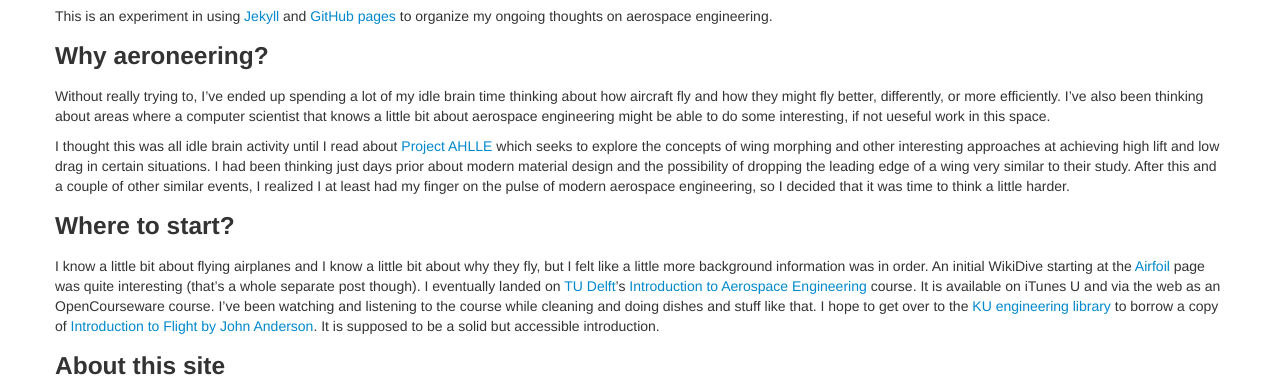
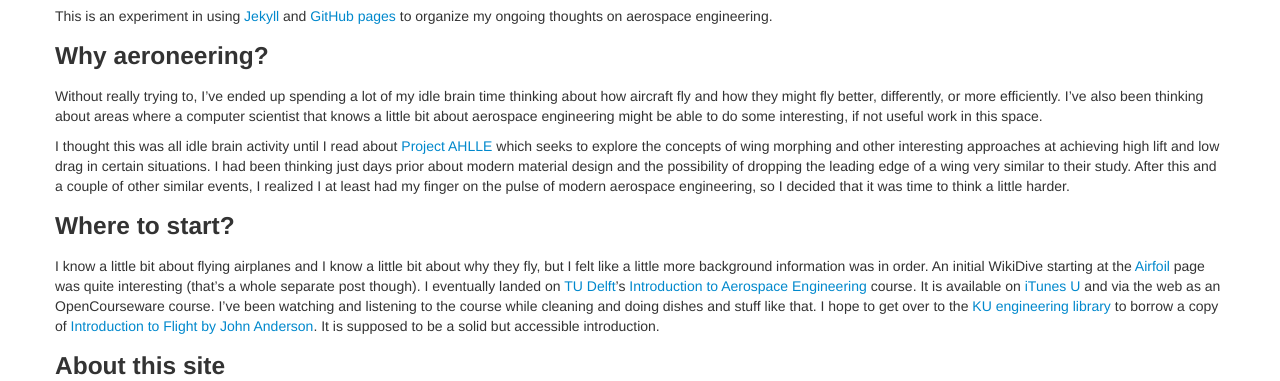
Before and after one commit to aeroneering/aeroneering.github.com, a Jekyll site: the page built from _posts/2013-02-20-aeroneering.md, in a window 1280 px wide. Shown: the part 125-506 px from the top of the page. Built offline with Jekyll 4.4.1, drawn with Linux system fonts in a browser that asks for light colours.

```diff
--- a/_posts/2013-02-20-aeroneering.md
+++ b/_posts/2013-02-20-aeroneering.md
@@ -8,13 +8,13 @@ This is an experiment in using [Jekyll](https://github.com/mojombo/jekyll) and [
 
 ### Why aeroneering?
 
-Without really trying to, I've ended up spending a lot of my idle brain time thinking about how aircraft fly and how they might fly better, differently, or more efficiently.  I've also been thinking about areas where a computer scientist that knows a little bit about aerospace engineering might be able to do some interesting, if not ueseful work in this space.
+Without really trying to, I've ended up spending a lot of my idle brain time thinking about how aircraft fly and how they might fly better, differently, or more efficiently.  I've also been thinking about areas where a computer scientist that knows a little bit about aerospace engineering might be able to do some interesting, if not useful work in this space.
 
 I thought this was all idle brain activity until I read about [Project AHLLE](http://www.nasa.gov/topics/aeronautics/features/ahlle_lift_drag.html) which seeks to explore the concepts of wing morphing and other interesting approaches at achieving high lift and low drag in certain situations.  I had been thinking just days prior about modern material design and the possibility of dropping the leading edge of a wing very similar to their study.  After this and a couple of other similar events, I realized I at least had my finger on the pulse of modern aerospace engineering, so I decided that it was time to think a little harder.
 
 ### Where to start?
 
-I know a little bit about flying airplanes and I know a little bit about why they fly, but I felt like a little more background information was in order.  An initial WikiDive starting at the [Airfoil](http://en.wikipedia.org/wiki/Airfoil) page was quite interesting (that's a whole separate post though).  I eventually landed on [TU Delft](http://tudelft.nl/)'s [Introduction to Aerospace Engineering](http://ocw.tudelft.nl/courses/aerospace-engineering/introduction-to-aerospace-engineering-i/course-home/) course.  It is available on iTunes U and via the web as an OpenCourseware course.  I've been watching and listening to the course while cleaning and doing dishes and stuff like that.  I hope to get over to the [KU engineering library](http://www.lib.ku.edu/englib/) to borrow a copy of [Introduction to Flight by John Anderson](http://www.amazon.com/gp/product/0073380245/ref=as_li_qf_sp_asin_il_tl?ie=UTF8&camp=1789&creative=9325&creativeASIN=0073380245&linkCode=as2&tag=postneo-20).  It is supposed to be a solid but accessible introduction.
+I know a little bit about flying airplanes and I know a little bit about why they fly, but I felt like a little more background information was in order.  An initial WikiDive starting at the [Airfoil](http://en.wikipedia.org/wiki/Airfoil) page was quite interesting (that's a whole separate post though).  I eventually landed on [TU Delft](http://tudelft.nl/)'s [Introduction to Aerospace Engineering](http://ocw.tudelft.nl/courses/aerospace-engineering/introduction-to-aerospace-engineering-i/course-home/) course.  It is available on [iTunes U](http://itunesu.tudelft.nl/) and via the web as an OpenCourseware course.  I've been watching and listening to the course while cleaning and doing dishes and stuff like that.  I hope to get over to the [KU engineering library](http://www.lib.ku.edu/englib/) to borrow a copy of [Introduction to Flight by John Anderson](http://www.amazon.com/gp/product/0073380245/ref=as_li_qf_sp_asin_il_tl?ie=UTF8&camp=1789&creative=9325&creativeASIN=0073380245&linkCode=as2&tag=postneo-20).  It is supposed to be a solid but accessible introduction.
 
 ### About this site
 
```
